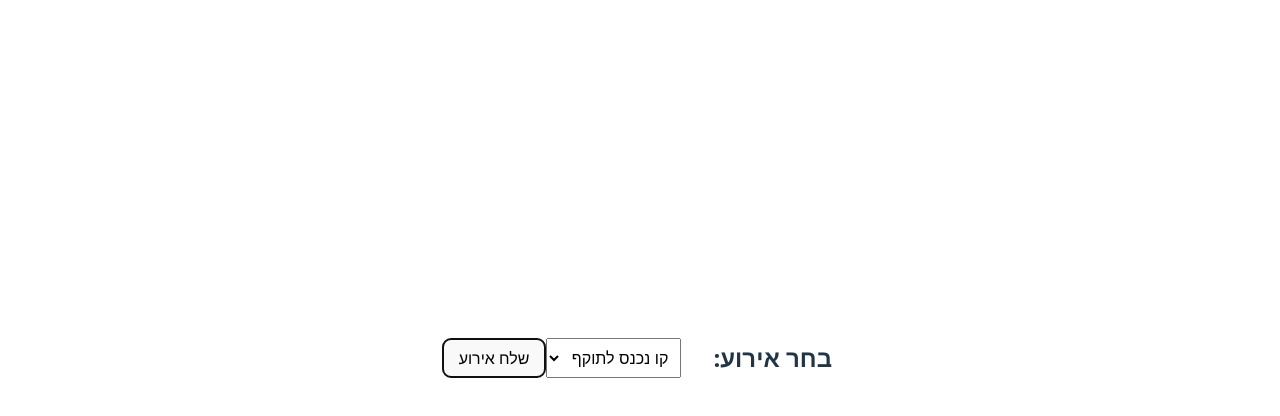
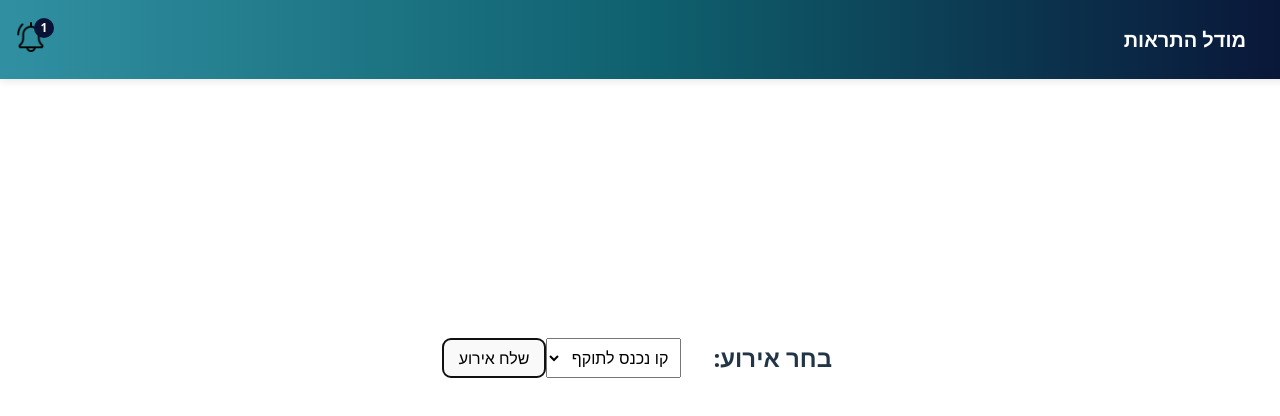
Before and after one commit to alonganot/AlertsSystem, a React (Vite) app in the folder client/: page / in a window 1280 px wide. Both pictures are taken after a click on the button "שלח אירוע". Shown: the top 416 px of the page. Built offline with nearby package versions, Linux system fonts and the light colour scheme.

Commit message:
added navbar for notifications display

```diff
--- a/client/src/App.tsx
+++ b/client/src/App.tsx
@@ -1,11 +1,15 @@
 import { EventSender } from './Components/EventSender'
+import Navbar from './Components/Navbar'
+import { NotificationsProvider } from './context/NotificationsContext'
 
 function App() {
-
   return (
-    <>
-      <EventSender/>
-    </>
+    <NotificationsProvider>
+      <Navbar />
+      <div style={{ paddingTop: '3.5rem' }}>
+        <EventSender />
+      </div>
+    </NotificationsProvider>
   )
 }
 
--- a/client/src/Components/EventSender.tsx
+++ b/client/src/Components/EventSender.tsx
@@ -1,11 +1,13 @@
 import { useEffect, useState, type FC } from "react";
+import { useNotifications } from "../context/NotificationsContext";
 
 const BACKEND_URL = 'localhost:3000';
 
 const events = ["קו נכנס לתוקף", "קו יצא מתוקף", "קו נמחק"];
 
 export const EventSender: FC = () => {
-    const [selectedEvent, setSelectedEvent] = useState<string>('');
+    const { addNotification } = useNotifications()
+    const [selectedEvent, setSelectedEvent] = useState<string>(events[0]);
 
     useEffect(() => {
         if ("Notification" in window && Notification.permission !== "granted") {
@@ -14,6 +16,16 @@ export const EventSender: FC = () => {
     }, []);
 
     const sendNotification = () => {
+        const date = new Intl.DateTimeFormat('en-GB', {
+            day: '2-digit',
+            month: '2-digit',
+            year: 'numeric',
+            hour: '2-digit',
+            minute: '2-digit',
+            hour12: false,
+        }).format(new Date())
+
+        addNotification({ message: selectedEvent, date })
         if (Notification.permission === "granted") {
             new Notification(selectedEvent, {
                 icon: "/map-icon.png",
--- /dev/null
+++ b/client/src/Components/Navbar.tsx
@@ -0,0 +1,111 @@
+import { useState } from "react";
+import { useNotifications } from "../context/NotificationsContext";
+
+const Navbar: React.FC = () => {
+  const { notifications, removeNotification } = useNotifications();
+  const [open, setOpen] = useState(false);
+
+  return (
+    <nav
+      style={{
+        position: "fixed",
+        top: 0,
+        left: 0,
+        width: "100%",
+        background: "linear-gradient(to right,rgb(48, 144, 161),rgb(15, 96, 110),rgb(9, 19, 54))",
+        color: "white",
+        padding: "0.75rem 1rem",
+        display: "flex",
+        alignItems: "center",
+        justifyContent: "space-between",
+        boxShadow: "0 2px 8px rgba(0,0,0,0.1)",
+        zIndex: 1000
+    }}
+    >
+      <div
+        style={{ position: "relative", cursor: "pointer" }}
+        onClick={() => setOpen(!open)}
+      >
+        <img width={30} src={`../../../public/bell${notifications.length > 0? 'alert' : 'silent'}.png`}></img>
+        {notifications.length > 0 && (
+          <span
+            style={{
+              position: "absolute",
+              top: "-4px",
+              right: "-8px",
+              backgroundColor: "rgb(9, 19, 54)",
+              color: "white",
+              borderRadius: "50%",
+              width: "20px",
+              height: "20px",
+              fontSize: "0.75rem",
+              fontWeight: "bold",
+              display: "flex",
+              alignItems: "center",
+              justifyContent: "center",
+            }}
+          >
+            {notifications.length}
+          </span>
+        )}
+      </div>
+       <h1 style={{ fontSize: "1.25rem", fontWeight: "bold", textAlign: "right", marginRight: "50px" }}>
+        מודל התראות
+       </h1>
+
+      {/* Floating list */}
+      {open && notifications.length > 0 && (
+        <div
+          style={{
+            position: "absolute",
+            left: "1rem",
+            top: "3.5rem",
+            background: "white",
+            color: "black",
+            width: "16rem",
+            borderRadius: "0.5rem",
+            boxShadow: "0 2px 10px rgba(0,0,0,0.15)",
+            padding: "0.5rem",
+            zIndex: 10,
+          }}
+        >
+          <h2
+            style={{
+              fontWeight: "600",
+              borderBottom: "1px solid #e5e7eb",
+              paddingBottom: "0.25rem",
+              marginBottom: "0.25rem",
+              marginTop: "0",
+              textAlign: "center",
+            }}
+          >
+            התראות
+          </h2>
+          <ul style={{ listStyle: "none", padding: 0, margin: 0, maxHeight: "16rem", overflowY: "auto" }}>
+            {notifications.map((notification, index) => (
+              <li
+                key={index}
+                style={{
+                  padding: "0.5rem",
+                  backgroundColor: "#eff6ff",
+                  borderRadius: "0.25rem",
+                  marginBottom: "0.25rem",
+                  cursor: "pointer",
+                }}
+                title="Click to dismiss"
+                onMouseEnter={e => (e.currentTarget.style.backgroundColor = "#dbeafe")}
+                onMouseLeave={e => (e.currentTarget.style.backgroundColor = "#eff6ff")}
+                onClick={() => removeNotification(index)}
+              >
+                <div style={{ fontSize: "0.875rem" }}>{notification.message}</div>
+                <div style={{ fontSize: "0.75rem", color: "#6b7280" }}>{notification.date}</div>
+              </li>
+            ))}
+          </ul>
+        </div>
+      )}
+    </nav>
+  );
+};
+
+export default Navbar;
--- /dev/null
+++ b/client/src/context/NotificationsContext.tsx
@@ -0,0 +1,33 @@
+import React, { createContext, useContext, useState } from "react";
+
+export interface Notification {
+  message: string;
+  date: string;
+}
+
+interface NotificationsContextValue {
+  notifications: Notification[];
+  addNotification: (n: Notification) => void;
+  removeNotification: (index: number) => void;
+}
+
+const NotificationsContext = createContext<NotificationsContextValue | undefined>(undefined);
+
+export const NotificationsProvider: React.FC<{ children: React.ReactNode }> = ({ children }) => {
+  const [notifications, setNotifications] = useState<Notification[]>([]);
+
+  const addNotification = (notification: Notification) => setNotifications((prev) => [...prev, notification]);
+  const removeNotification = (index: number) => setNotifications((prev) => prev.filter((_, i) => i !== index));
+
+  return (
+    <NotificationsContext.Provider value={{ notifications, addNotification, removeNotification }}>
+      {children}
+    </NotificationsContext.Provider>
+  );
+};
+
+export const useNotifications = () => {
+  const ctx = useContext(NotificationsContext);
+  if (!ctx) throw new Error("useNotifications must be used inside a NotificationsProvider");
+  return ctx;
+};
```
Also changed, not shown: client/public/bellalert.png (added), client/public/bellsilent.png (added).
